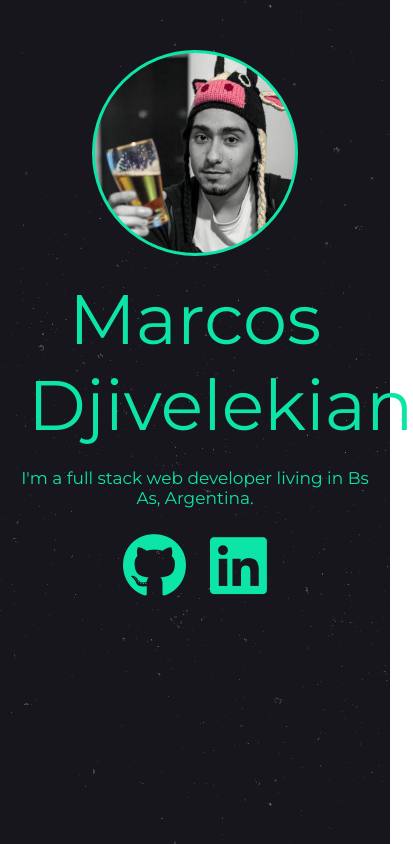
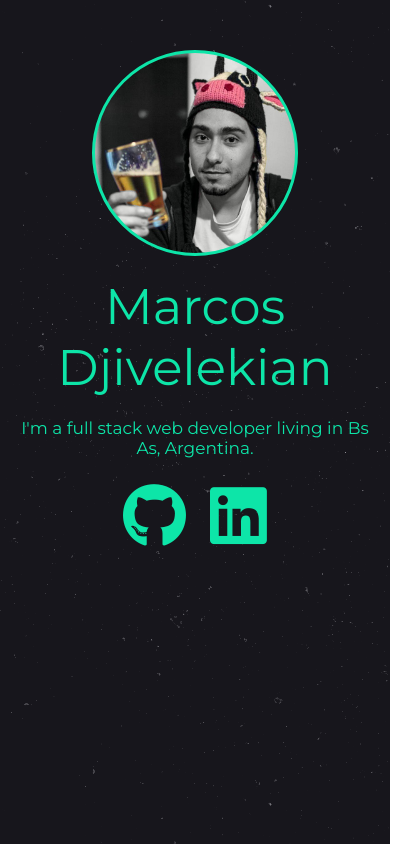
Before and after one commit to djmarcos88/djmarcos88.github.io, a plain HTML site: page _site/index.html in a window 390 px wide. Shown: the whole page, 413 px wide, since content can reach past the window. Drawn offline with Linux system fonts and the light colour scheme.

Commit message:
Added media query for name.

```diff
--- a/_sass/_general.scss
+++ b/_sass/_general.scss
@@ -24,6 +24,10 @@ body {
         font-size: 70px;
         font-weight: lighter;
         margin: 20px;
+
+        @media (max-width:767px) {
+            font-size: 50px;
+        }
     }
     span.description {
         color: $scarpa;
```
Also changed, not shown: _site/styles/main.css.
